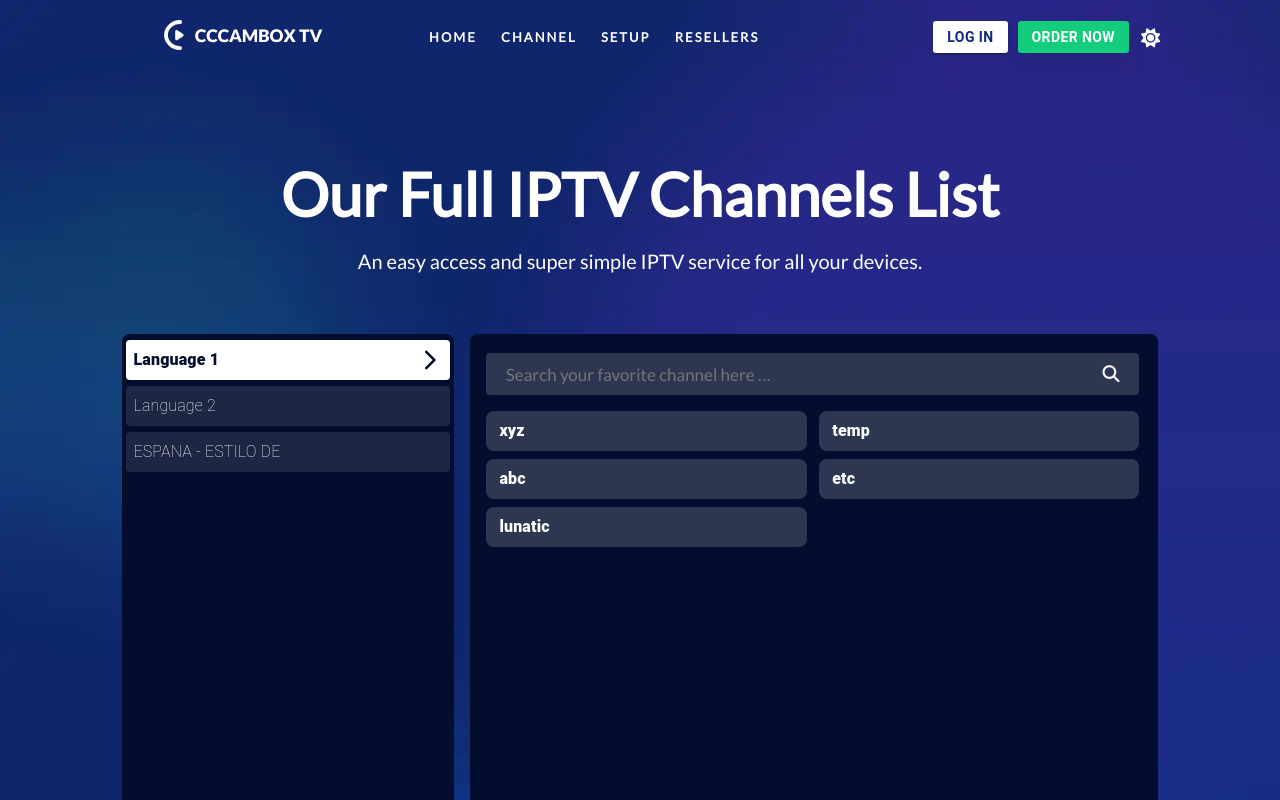
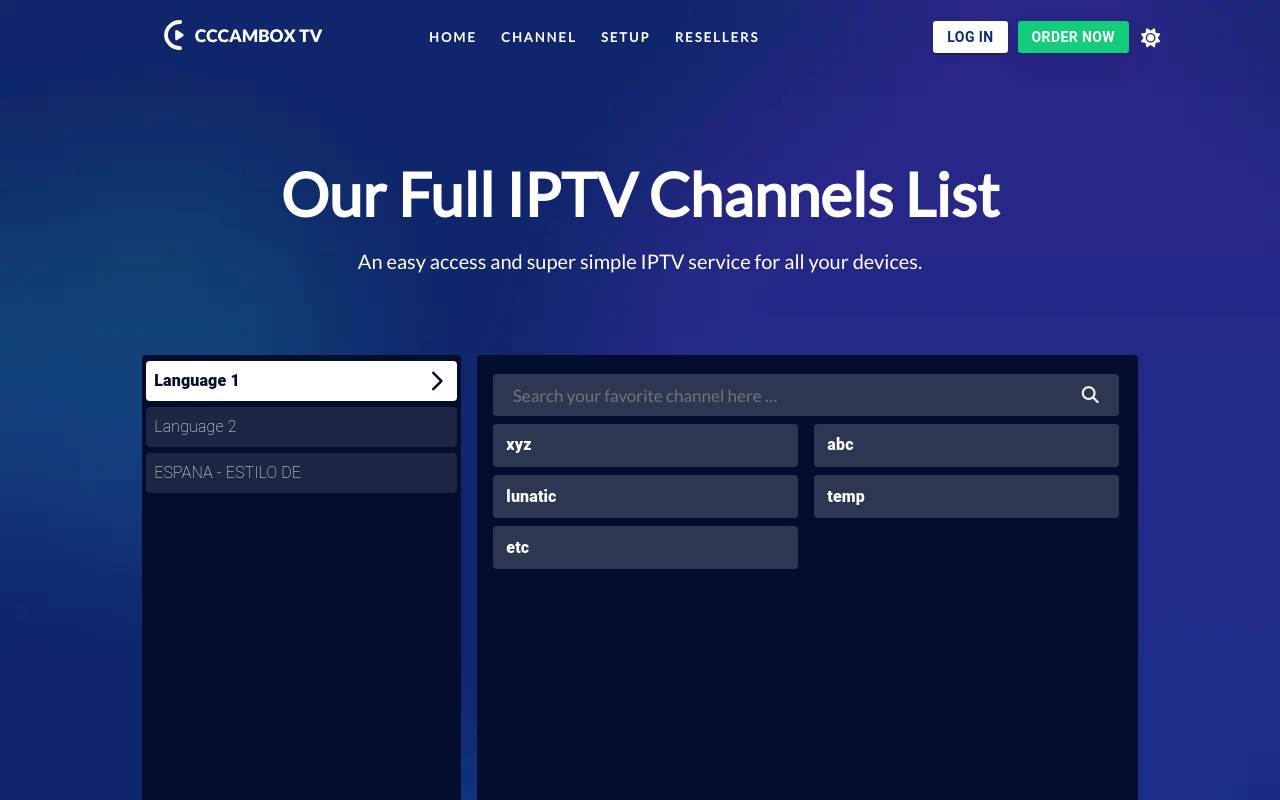
Before and after one commit to Arsalanbashir831/MTV, a React (Create React App) app in the folder my-app/: page /Channel in a window 1280 px wide. Shown: the top 800 px of the page. Built offline with nearby package versions, Linux system fonts and the light colour scheme; a web font is replaced by a local one.

Commit message:
Fixed Channels

```diff
--- a/my-app/src/components/ChannelsGrid.jsx
+++ b/my-app/src/components/ChannelsGrid.jsx
@@ -45,13 +45,13 @@ const ChannelsGrid = () => {
         setFullArray(ChannelNames[index]);
     }
     const searchResults = () => {
-        let searchQuery = document.getElementById('search').value
+        let searchQuery = document.getElementById('search').value.toLowerCase();
         let results = []
         if (searchQuery !== '') {
             for (let index = 0; index < ChannelNames.length; index++) {
                 const tempChannel = ChannelNames[index];
                 for (let i = 0; i < tempChannel.length; i++) {
-                    const result = tempChannel[i];
+                    const result = tempChannel[i].toLowerCase();
                     if (result.includes(searchQuery)) {
                         results.push(result);
                     }
@@ -80,7 +80,7 @@ const ChannelsGrid = () => {
 
             <div class="v-virtual-scroll">
                 <div class="v-virtual-scroll__container" >
-                    <Box sx={{ flexGrow: 1, margin: '5%' }}>
+                    <Box sx={{ flexGrow: 1, margin: '2%' }}>
                         <Grid container spacing={1}>
                             {/* Side panel that will run on 921 pixels width and will be replaced by combo box below the specified width */}
                             <MediaQuery minWidth={921}>
@@ -88,7 +88,7 @@ const ChannelsGrid = () => {
                                 <Grid item xs={6} md={4} style={{ paddingRight: "8px" }}>
                                     {loading ? <Skeleton sx={{ bgcolor: 'RGB(255,255,255,0.4)' }} style={{ borderRadius: '4px' }} animation="wave" variant="rectangular" width={'100%'} height={'84vh'} /> :
                                         <div
-                                            style={{ background: backgroundColor, minHeight: '84vh', maxHeight: '84vh', overflow: 'hidden', borderRadius: '7.5px', padding: '2.5px 5px 0;' }}>
+                                            style={{ background: backgroundColor, minHeight: '84vh', maxHeight: '84vh', overflow: 'hidden', borderRadius: '4px', padding: '2.5px 5px 0;' }}>
                                             <List>
                                                 {Languages.map((element, index) => {
                                                     let temp = element.slice(0, 20)
@@ -135,7 +135,7 @@ const ChannelsGrid = () => {
                                 {/* COMBO BOX that will run below 920Width */}
                                 <MediaQuery maxWidth={920}>
                                     {loading ? <Skeleton sx={{ bgcolor: 'RGB(255,255,255,0.4)' }} style={{ borderRadius: '4px' }} animation="wave" variant="rectangular" width={'100%'} height={'5vh'} /> :
-                                        <div style={{ background: backgroundColor, borderRadius: '4px', padding: 10, minHeight: '5%' }}>
+                                        <div style={{ background: backgroundColor, borderRadius: '4px', padding: 10 }}>
 
                                             <div className="ccc_searchBar" style={{ padding: 1 }} >
 
@@ -178,18 +178,39 @@ const ChannelsGrid = () => {
                                 </MediaQuery>
                                 {loading ? <Skeleton sx={{ bgcolor: 'RGB(255,255,255,0.4)' }} style={{ borderRadius: '4px' }} animation="wave" variant="rectangular" width={'100%'} height={'84vh'} /> :
 
-                                    <div style={{ overflowY: "hidden", background: backgroundColor, minHeight: '84vh', maxHeight: '84vh', overflow: 'hidden', borderRadius: '7.5px' }}>
+                                    <div style={{ overflowY: "hidden", background: backgroundColor, minHeight: '84vh', maxHeight: '84vh', overflow: 'hidden', borderRadius: '4px' }}>
                                         <div class="ccc_column ccc_channelList">
 
                                             <div class="ccc_searchBar">
-                                                <input style={{ width: '100%' }} id="search"  onKeyUp={searchResults} type="text" name="searchbar" placeholder="Search your favorite channel here …" />
+                                                <input style={{ width: '100%' }} id="search" onKeyUp={searchResults} type="text" name="searchbar" placeholder="Search your favorite channel here …" />
                                                 <i class="fa-solid fa-magnifying-glass iconCss"></i>
 
                                             </div>
 
-                                            <MediaQuery minWidth={501}>
-                                                <Box sx={{ flexGrow: 1 }}>
-                                                    <Grid container rowSpacing={3} columnSpacing={{ xs: 1, sm: 1, md: 1.5 }}>
+                                            <MediaQuery minWidth={541}>
+                                                <Box
+                                                    sx={{
+                                                        display: 'grid',
+                                                        columnGap: 2,
+                                                        rowGap: 1,
+                                                        gridTemplateColumns: 'repeat(2, 1fr)',
+                                                        maxHeight: 'calc(84vh - 4%)'
+                                                    }}
+                                                    style={{ overflow: 'auto' }}
+                                                >
+
+
+                                                    {fullArray.map((element, index) => {
+                                                        return (
+                                                            <ListItem key={index} disablePadding sx={{ background: 'hsla(0,0%,100%,.17)', borderRadius: '4px', padding: 0.7 }}>
+                                                                <ListItemText sx={{ color: 'white', paddingLeft: 1 }} primary={<Typography type="body2" style={{ color: 'white', fontWeight: '900' }}>{element}</Typography>} />
+                                                            </ListItem>
+                                                        )
+                                                    })}
+
+
+
+                                                    {/* <Grid container rowSpacing={3} columnSpacing={{ xs: 1, sm: 1, md: 1.5 }}>
 
                                                         <Grid container item xs={6} direction="row">
 
@@ -198,7 +219,7 @@ const ChannelsGrid = () => {
                                                                 <List disablePadding  >
                                                                     {firstHalfArray.map((element, index) => {
                                                                         return (
-                                                                            <ListItem key={index} disablePadding sx={{ background: 'hsla(0,0%,100%,.17)', borderRadius: 2, padding: 0.7, marginTop: 1 }}>
+                                                                            <ListItem key={index} disablePadding sx={{ background: 'hsla(0,0%,100%,.17)', borderRadius: '4px', padding: 0.7, marginTop: 1 }}>
                                                                                 <ListItemText sx={{ color: 'white', paddingLeft: 1 }} primary={<Typography type="body2" style={{ color: 'white', fontWeight: '900' }}>{element}</Typography>} />
                                                                             </ListItem>
                                                                         )
@@ -213,7 +234,7 @@ const ChannelsGrid = () => {
                                                             <List disablePadding >
                                                                 {secondHalfArray.map((element, index) => {
                                                                     return (
-                                                                        <ListItem key={index} disablePadding sx={{ background: 'hsla(0,0%,100%,.17)', borderRadius: 2, padding: 0.7, marginTop: 1 }}>
+                                                                        <ListItem key={index} disablePadding sx={{ background: 'hsla(0,0%,100%,.17)', borderRadius: '4px', padding: 0.7, marginTop: 1 }}>
                                                                             <ListItemText sx={{ color: 'white', paddingLeft: 1 }} primary={<Typography type="body2" style={{ color: 'white', fontWeight: '900' }}>{element}</Typography>} />
                                                                         </ListItem>
                                                                     )
@@ -222,26 +243,34 @@ const ChannelsGrid = () => {
                                                             </List>
                                                         </Grid>
 
-                                                    </Grid>
+                                                    </Grid> */}
                                                 </Box>
                                             </MediaQuery>
 
-                                            <MediaQuery maxWidth={500} minWidth={0}>
-                                                <Grid container item xs={6} direction="row" sx={{ minWidth: '100%', maxWidth: '100%' }}>
+                                            <MediaQuery maxWidth={540} minWidth={0}>
 
-                                                    <div className='divUnselected'>
-                                                        <List disablePadding >
-                                                            {fullArray.map((element, index) => {
-                                                                return (
-                                                                    <ListItem key={index} disablePadding sx={{ background: 'hsla(0,0%,100%,.17)', borderRadius: 2, padding: 0.7, marginTop: 1 }}>
-                                                                        <ListItemText sx={{ color: 'white', paddingLeft: 1 }} primary={<Typography type="body2" style={{ color: 'white', fontWeight: '900' }}>{element}</Typography>} />
-                                                                    </ListItem>
-                                                                )
-                                                            })}
+                                            <Box
+                                                    sx={{
+                                                        display: 'grid',
 
-                                                        </List>
-                                                    </div>
-                                                </Grid>
+                                                        rowGap: 1,
+                                                        gridTemplateColumns: 'repeat(1, 1fr)',
+                                                        maxHeight: 'calc(84vh - 2%)',
+                                                        minHeight: 'calc(84vh - 2%',
+
+                                                    }}
+                                                    style={{ overflow: 'auto' }}
+                                                >
+
+
+                                                    {fullArray.map((element, index) => {
+                                                        return (
+                                                            <ListItem key={index} disablePadding sx={{ background: 'hsla(0,0%,100%,.17)', borderRadius: '4px', padding: 0.7 }}>
+                                                                <ListItemText sx={{ color: 'white', paddingLeft: 1 }} primary={<Typography type="body2" style={{ color: 'white', fontWeight: '900' }}>{element}</Typography>} />
+                                                            </ListItem>
+                                                        )
+                                                    })}
+                                                </Box>
                                             </MediaQuery>
                                         </div>
 
```
